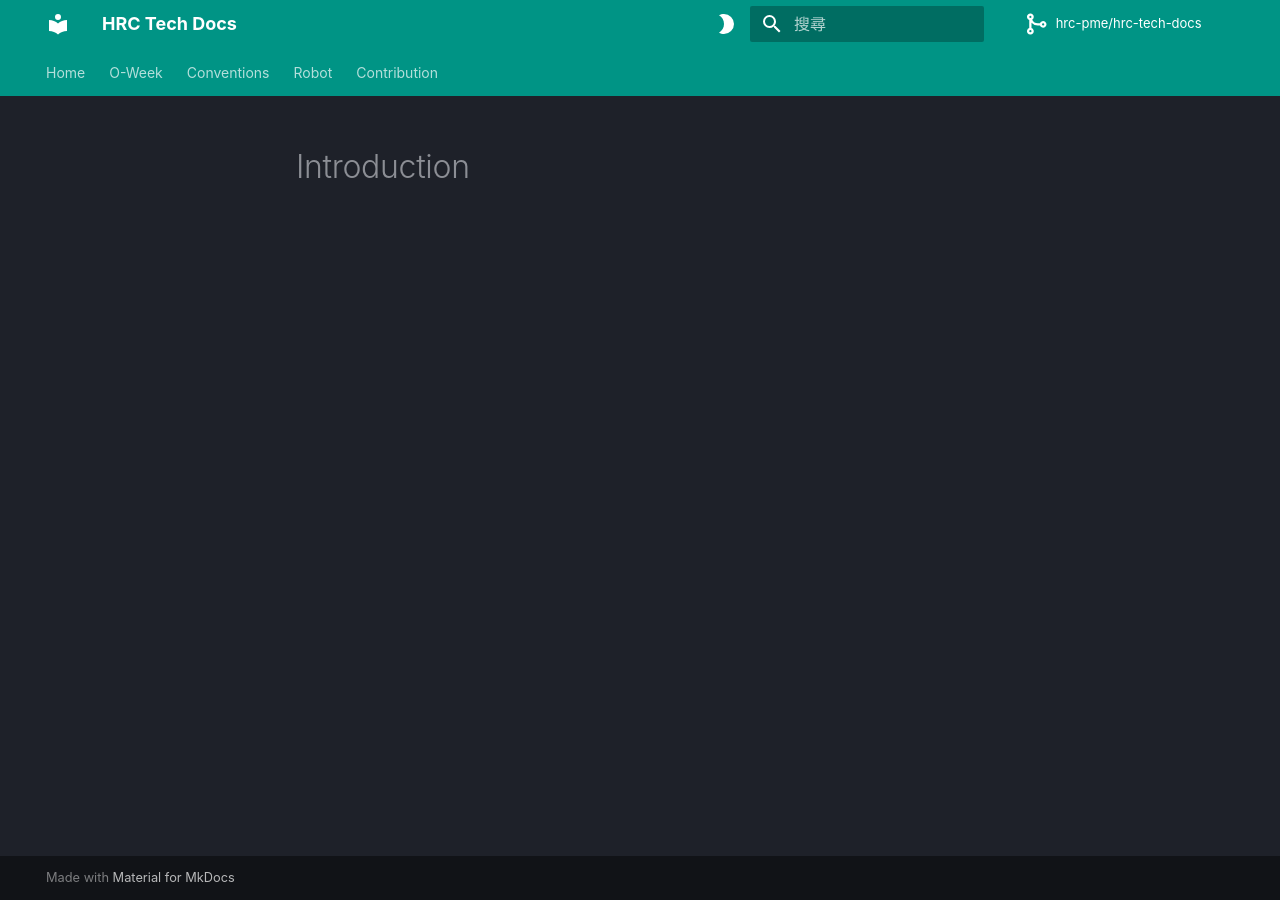
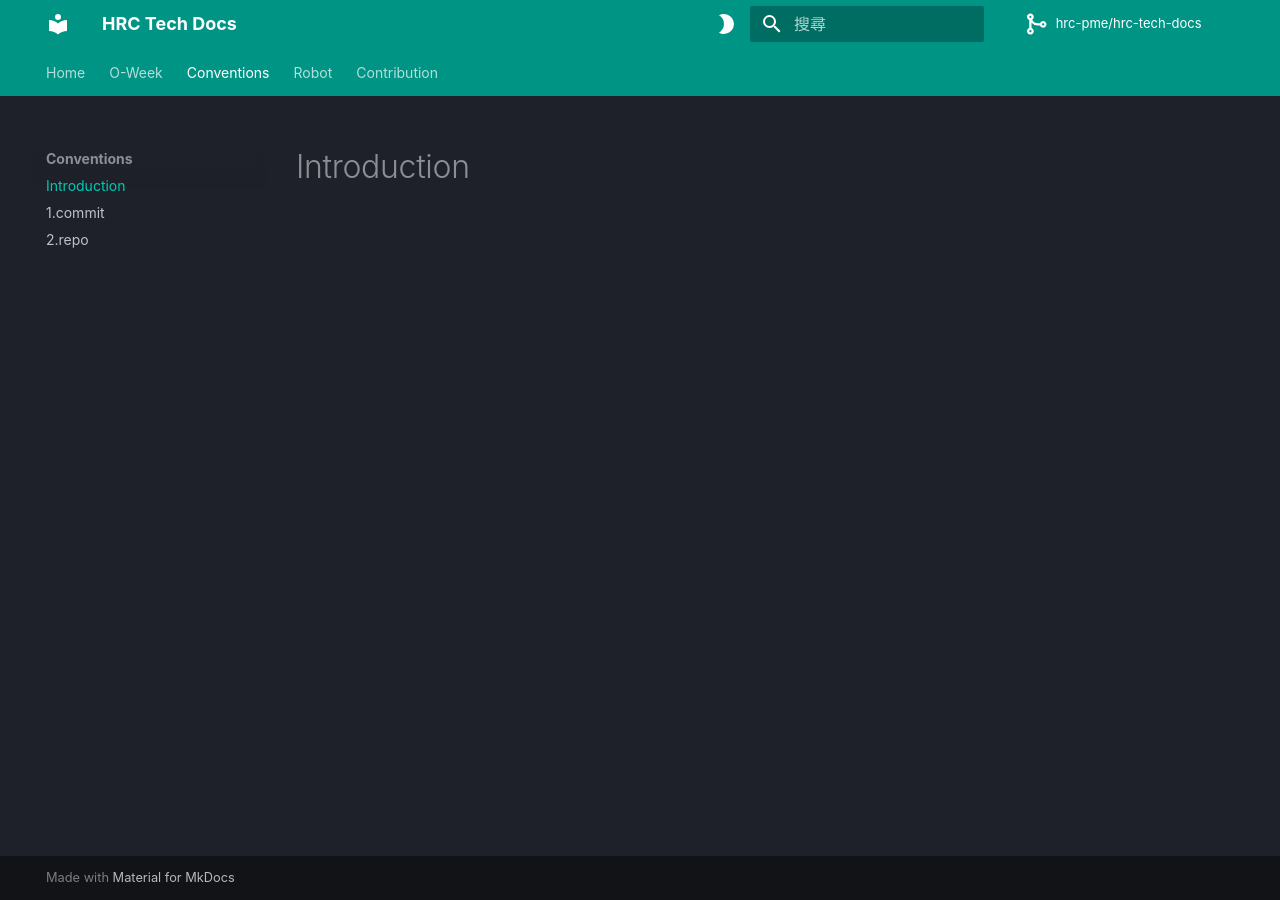
Before and after one commit to hrc-pme/O-Week, an MkDocs documentation site: the page built from docs/conventions/index.md, in a window 1280 px wide. Built offline with MkDocs 1.6.1 and Material for MkDocs 9.7.7, drawn with Linux system fonts in a browser that asks for light colours; some web fonts are replaced; part of the change alters nothing that is shown.

Commit message:
refactor: index.md for each section

```diff
--- a/mkdocs.yml
+++ b/mkdocs.yml
@@ -40,7 +40,7 @@ nav:
   - Home: index.md
 
   - O-Week:
-    - oweek/intro.md
+    - oweek/index.md
     - 1.Linux: oweek/1.linux.md
     - 2.SSH: oweek/2.ssh.md
     - 3.Git: oweek/3.git.md
@@ -48,12 +48,12 @@ nav:
     - 5.ROS2: oweek/5.ros2.md
 
   - Conventions:
-    - conventions/intro.md
+    - conventions/index.md
     - 1.commit: conventions/1.commit.md
     - 2.repo: conventions/2.repo.md
 
   - Robot:
-    - robot/intro.md
+    - robot/index.md
     - Koch-Robot-Arm-V1.1: robot/koch.md
     - Interbotix-ViperX300s: robot/viperX300s.md
     - Stretch-3: robot/stretch3.md
```
